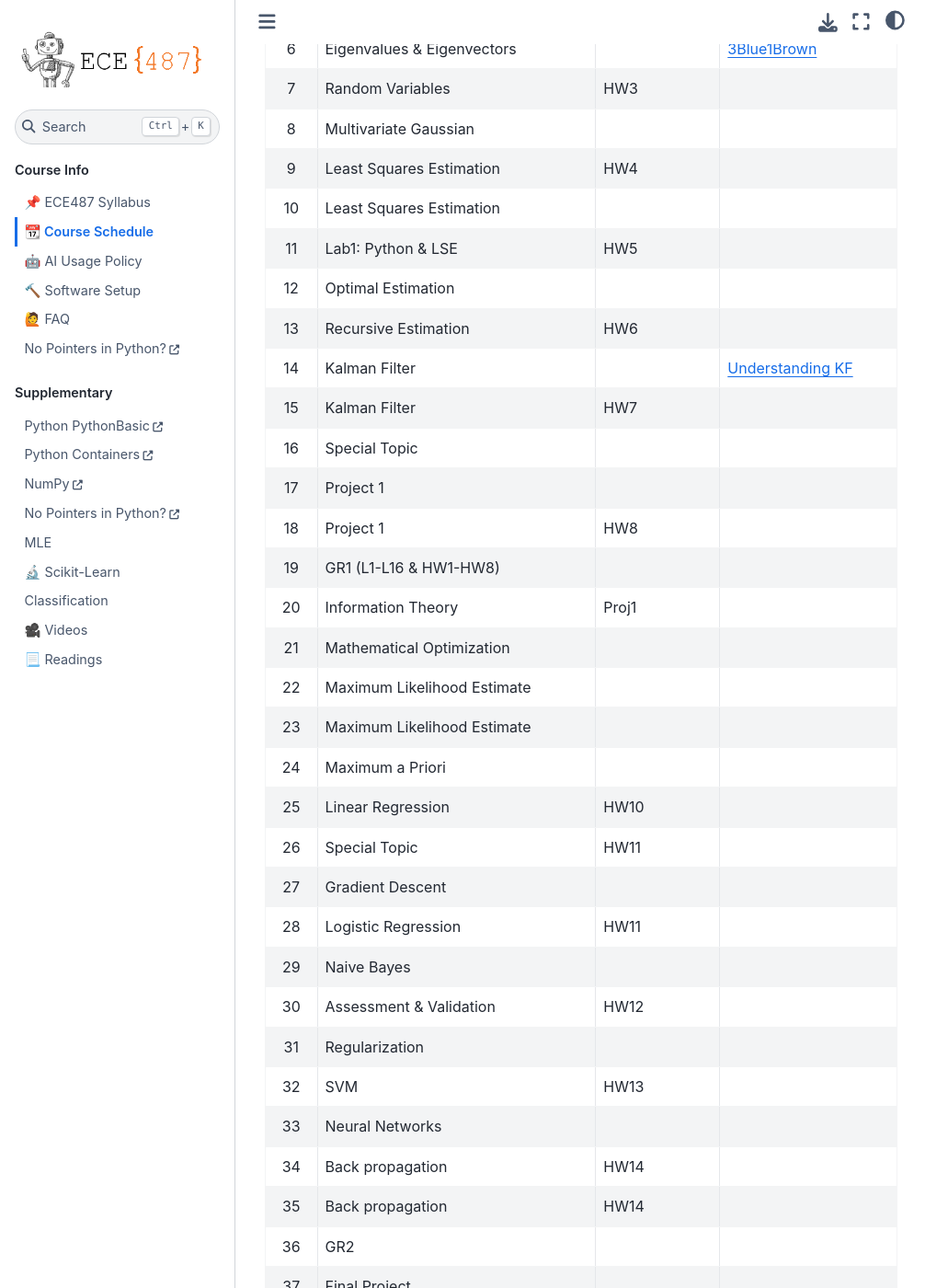
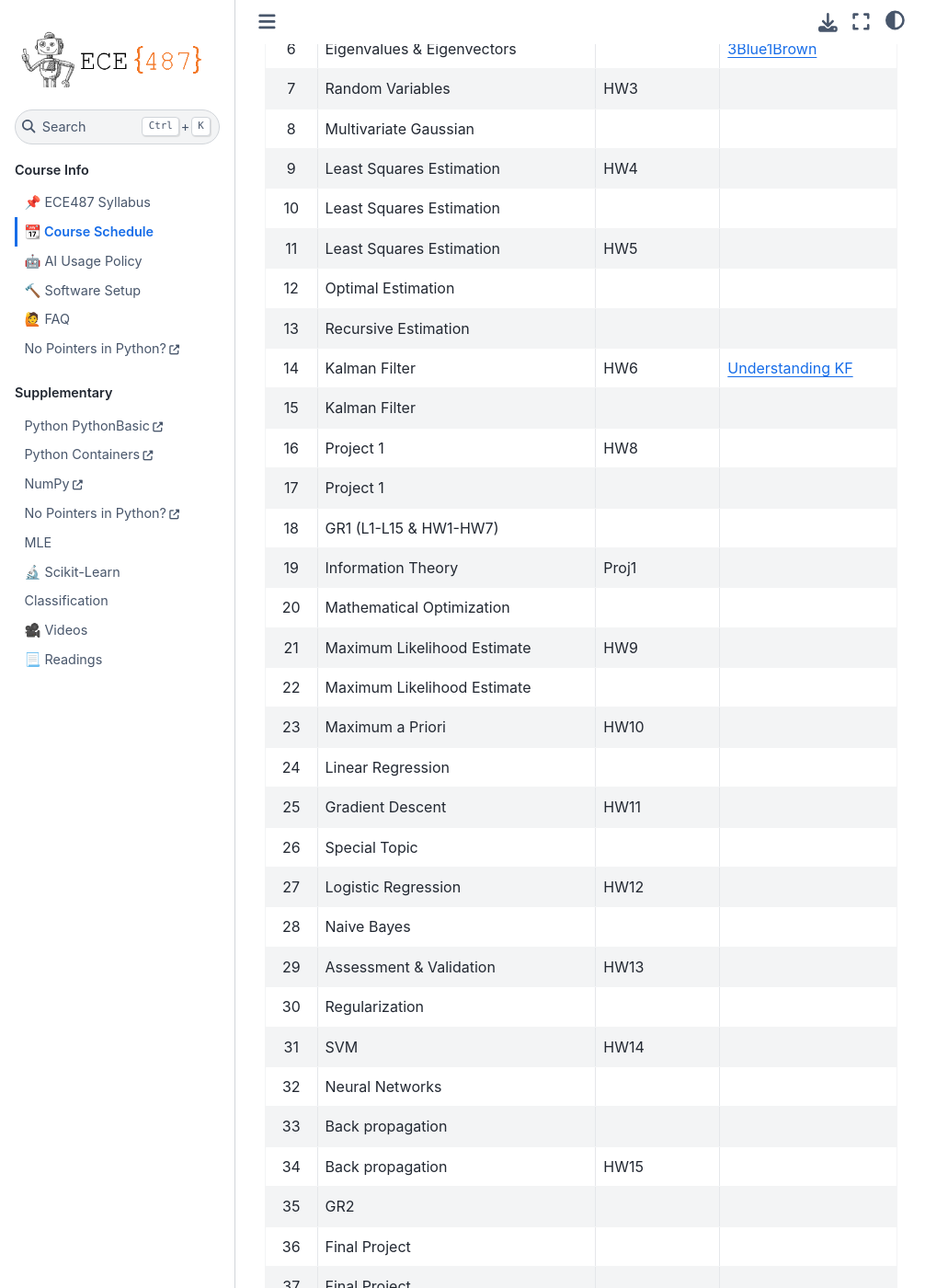
Before and after one commit to stanbaek/ece487, a Jupyter Book: the page built from docs/schedule.md, in a window 1280 px wide and 1400 px high, scrolled down 676 px. Shown: the whole window at 92% size, without its empty margins (0-1031 px from the left). Built offline with Jupyter Book 1.0.4 settings and Sphinx 7.4.7 and the Sphinx Book theme 1.1.4, drawn with Linux system fonts in a browser that asks for light colours.

Commit message:
updated schedule

```diff
--- a/docs/schedule.md
+++ b/docs/schedule.md
@@ -24,32 +24,32 @@ Reading:
 |8  | Multivariate Gaussian         |            |
 |9  | Least Squares Estimation      | HW4        |
 |10 | Least Squares Estimation      |            |
-|11 | Lab1: Python & LSE            | HW5        |
+|11 | Least Squares Estimation      | HW5        |
 |12 | Optimal Estimation            |            |
-|13 | Recursive Estimation          | HW6        |
-|14 | Kalman Filter                 |            |[Understanding KF](https://www.youtube.com/playlist?listn8PRpmsu08pzi6EMiYnR-076Mh-q3tWr)
-|15 | Kalman Filter                 | HW7        |
-|16 | Special Topic                 |            |
+|13 | Recursive Estimation          |            |
+|14 | Kalman Filter                 | HW6        |[Understanding KF](https://www.youtube.com/playlist?listn8PRpmsu08pzi6EMiYnR-076Mh-q3tWr)
+|15 | Kalman Filter                 |            |
+|16 | Project 1                     | HW8        |
 |17 | Project 1                     |            |
-|18 | Project 1                     | HW8        |
-|19 | GR1 (L1-L16 & HW1-HW8)        |            |
-|20 | Information Theory            | Proj1      |
-|21 | Mathematical Optimization     |            |
+|18 | GR1 (L1-L15 & HW1-HW7)        |            |
+|19 | Information Theory            | Proj1      |
+|20 | Mathematical Optimization     |            |
+|21 | Maximum Likelihood Estimate   | HW9        |
 |22 | Maximum Likelihood Estimate   |            |
-|23 | Maximum Likelihood Estimate   |            |
-|24 | Maximum a Priori              |            |
-|25 | Linear Regression             | HW10       |
-|26 | Special Topic                 | HW11       |
-|27 | Gradient Descent              |            |
-|28 | Logistic Regression           | HW11       |
-|29 | Naive Bayes                   |            |
-|30 | Assessment & Validation       | HW12       |
-|31 | Regularization                |            |
-|32 | SVM                           | HW13       |
-|33 | Neural Networks               |            |
-|34 | Back propagation              | HW14       |
-|35 | Back propagation              | HW14       |
-|36 | GR2                           |            |
+|23 | Maximum a Priori              | HW10       |
+|24 | Linear Regression             |            |
+|25 | Gradient Descent              | HW11       |
+|26 | Special Topic                 |            |
+|27 | Logistic Regression           | HW12       |
+|28 | Naive Bayes                   |            |
+|29 | Assessment & Validation       | HW13       |
+|30 | Regularization                |            |
+|31 | SVM                           | HW14       |
+|32 | Neural Networks               |            |
+|33 | Back propagation              |            |
+|34 | Back propagation              | HW15       |
+|35 | GR2                           |            |
+|36 | Final Project                 |            |
 |37 | Final Project                 |            |
 |   | Thanksgiving Break            |            |
 |38 | Final Project                 |            |
```
